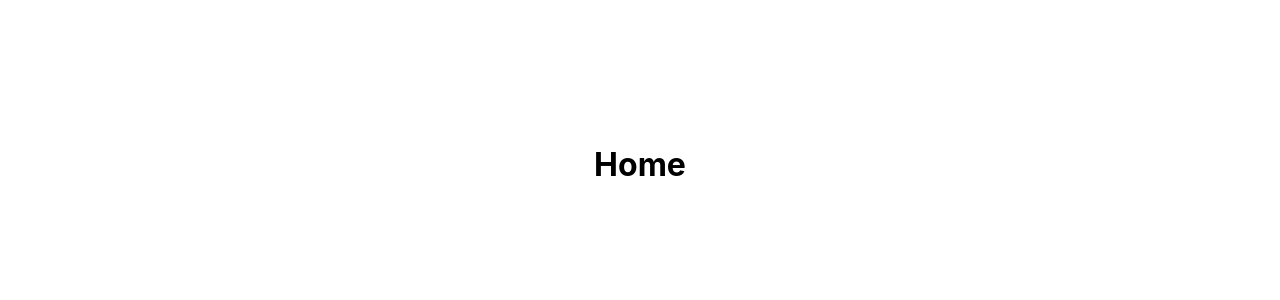
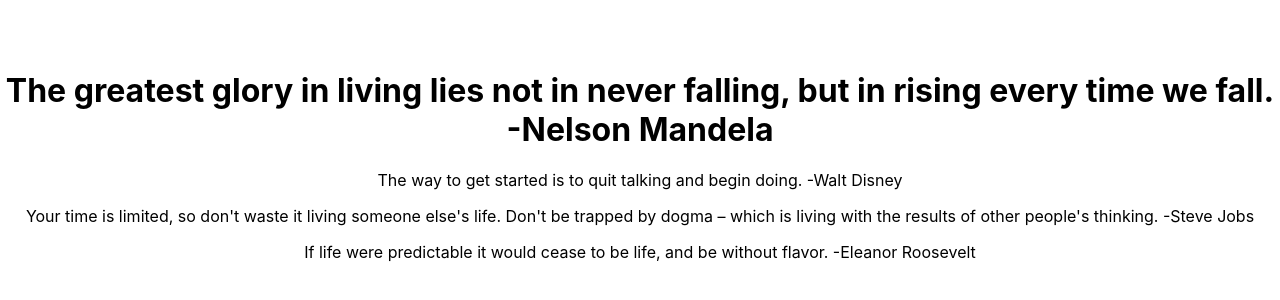
Before and after one commit to Munawarhussain729/React-Animations, a React (Create React App) app: page / in a window 1280 px wide. Shown: the part 236-536 px from the top of the page. Built offline with nearby package versions, Linux system fonts and the light colour scheme.

Commit message:
parent animation link with chilren animation

```diff
--- a/src/components/Home.js
+++ b/src/components/Home.js
@@ -1,9 +1,40 @@
 import React from 'react'
+import { motion } from 'framer-motion'
+function Home() {
+    const containerVariant = {
+        hidden: {
+            opacity: 0,
+            x: '100vw'
+        },
+        visible: {
+            opacity: 1,
+            x: 0,
+            transition: {
+                type: 'spring',
+                mass: 0.4,   // high mass means slower,
+                damping: 8, //Osciallation
+                when: 'beforeChildren'
+            }
+        }
+    }
 
-function Home() {
+    const childVariants = {
+        hidden: {
+            opacity: 0
+        },
+        visible: { opacity: 1 }
+    }
+
     return (
-        <div style={{height:'100vh', display:'flex', flexDirection:'column', justifyContent:'center'}}>
-            <h1>Home</h1>
+        <div style={{ height: '100vh', display: 'flex', flexDirection: 'column', justifyContent: 'center' }}>
+            <motion.div variants={containerVariant} initial="hidden" animate="visible">
+                <h1>The greatest glory in living lies not in never falling, but in rising every time we fall. -Nelson Mandela</h1>
+                <motion.p variants={childVariants}>The way to get started is to quit talking and begin doing. -Walt Disney</motion.p>
+                <motion.div variants={childVariants}>
+                    <p>Your time is limited, so don't waste it living someone else's life. Don't be trapped by dogma – which is living with the results of other people's thinking. -Steve Jobs</p>
+                    <p>If life were predictable it would cease to be life, and be without flavor. -Eleanor Roosevelt</p>
+                </motion.div>
+            </motion.div>
         </div>
     )
 }
```
